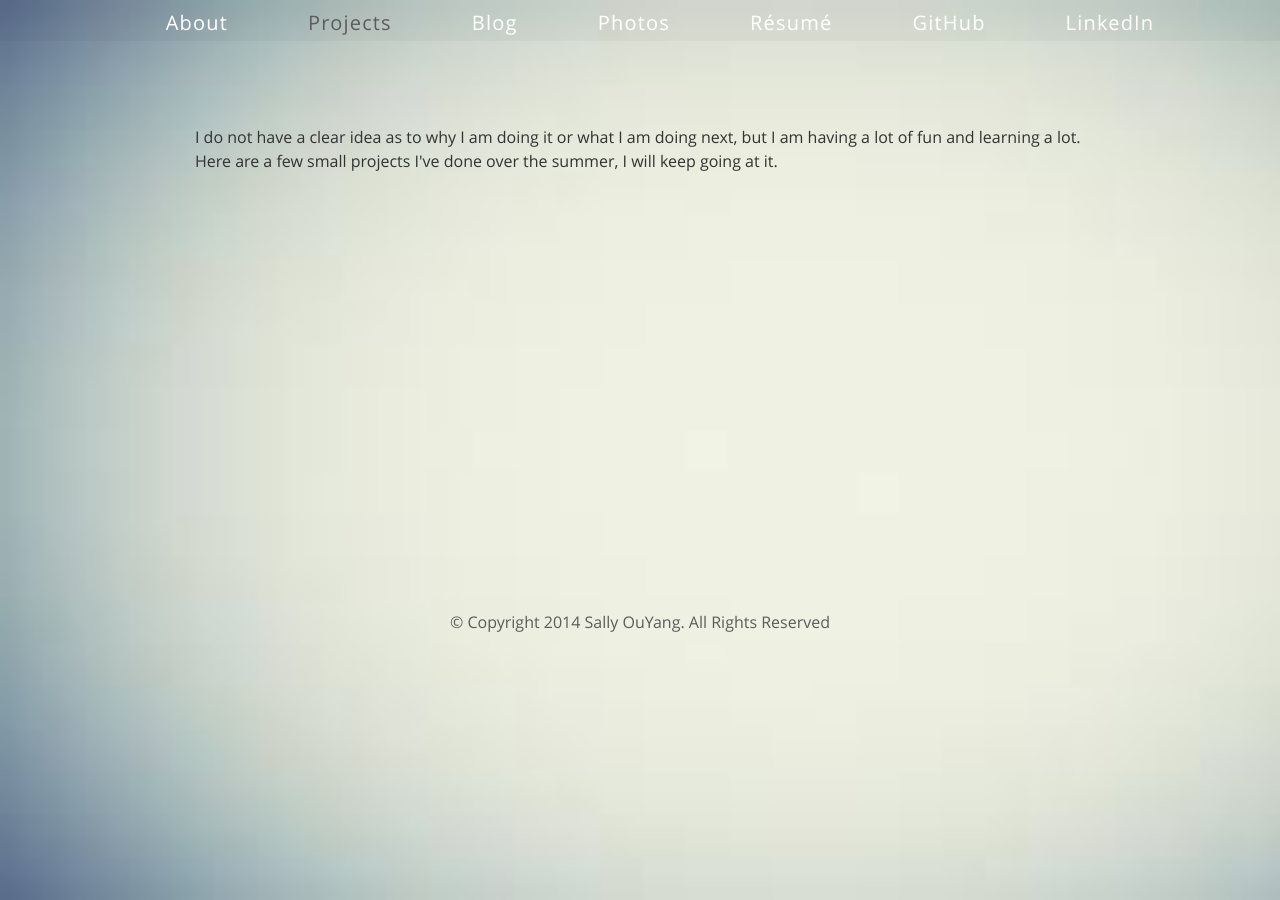
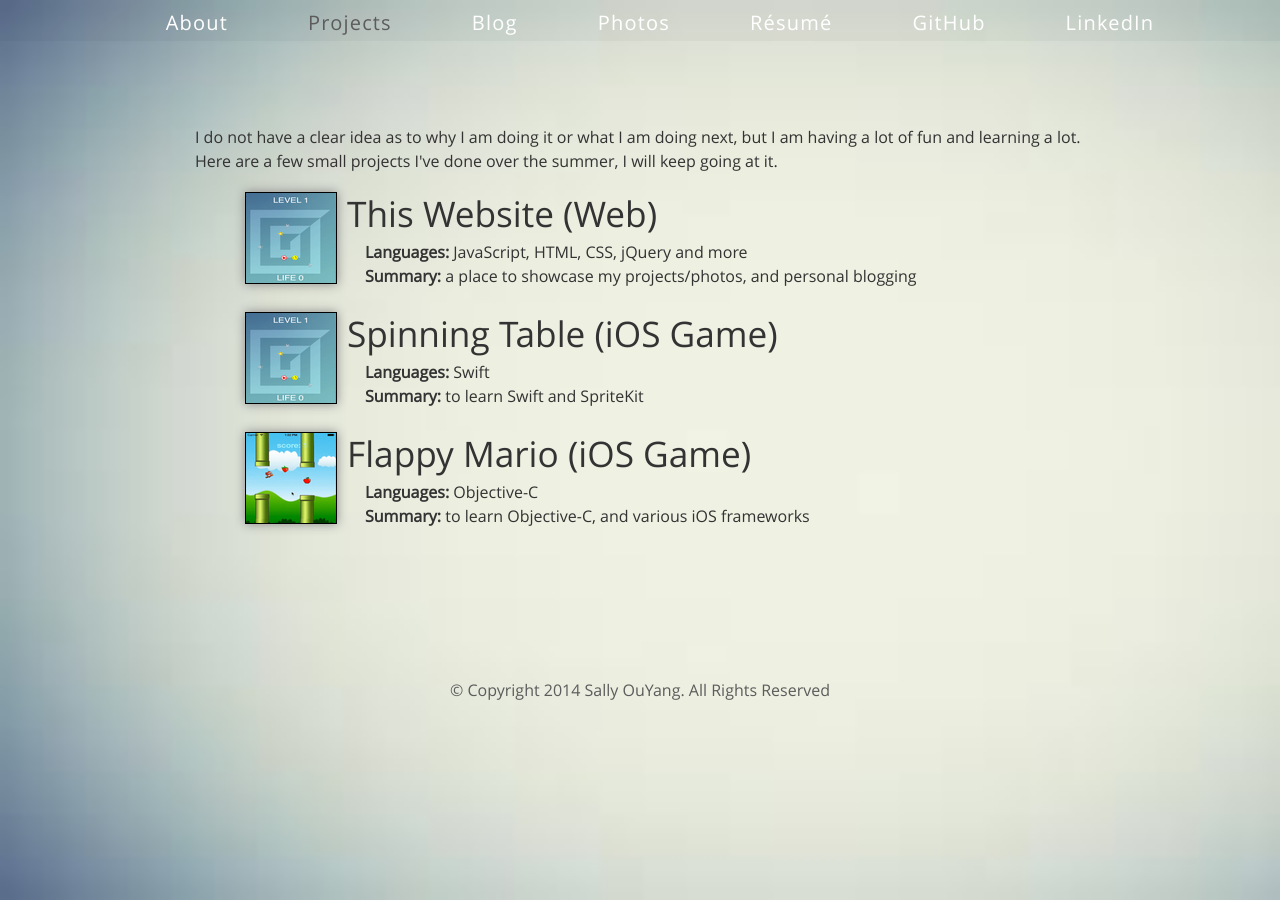
Before and after one commit to lewiscowper/Sally-Yang-Jing-Ou.github.io, a Jekyll site: the page projects/index.html, which Jekyll copies as it is, in a window 1280 px wide. Built offline with Jekyll 4.4.1, drawn with Linux system fonts in a browser that asks for light colours; nearby versions of some CDN libraries; Markdown is read by kramdown in place of the engine named in the settings.

Commit message:
Project index

```diff
--- a/projects/index.html
+++ b/projects/index.html
@@ -1,26 +1,112 @@
----
-layout: base
-projects: selected
-title: Projects
-description: A listing of some of Sally OuYang's side projects.
-og_type: article
----
+<!DOCTYPE HTML PUBLIC "-//W3C//DTD HTML 4.01//EN" "http://www.w3.org/TR/html4/strict.dtd">
+<html lang="en">
+    <head>
+	<meta http-equiv="Content-Type" content="text/html;charset=utf-8" >
+<meta name="viewport" content="width=device-width, minimum-scale=1.0, maximum-scale=1.0" />
+<meta name="description" content="A listing of some of Sally OuYang's side projects.">
+<meta property="og:title" content="Projects" >
+<meta property="og:type" content="article" >
+<meta property="og:url" content="http://www.sallysally.ca/projects/index.html">
+<meta property="og:site_name" content="Sally Sally dot ca">
+<meta property="og:description" content="A listing of some of Sally OuYang's side projects.">
+<link rel="stylesheet" type="text/css" href="/css/site.css" >
+<title>Projects - Sally OuYang</title>
+<!-- image at the tab -->
+<link rel="shortcut icon" href="/favicon.ico" />
+<script src="http://ajax.googleapis.com/ajax/libs/jquery/1.6.1/jquery.min.js" type="text/javascript"></script>
+<script type="text/javascript">
+    if (typeof jQuery == 'undefined')
+    {
+        document.write(decodeURIComponent("%3Cscript src='/js/jquery-1.6.1.min.js' type='text/javascript'%3E%3C/script%3E"));
+    }
+</script>
 
-I do not have a clear idea as to why I am doing it or what I am doing next, but I am having a lot of fun and learning a lot. Here are a few small projects I've done over the summer, I will keep going at it.
+<script type="text/javascript">
+
+    var _gaq = _gaq || [];
+    _gaq.push(['_setAccount', 'UA-53732600-1']);
+    _gaq.push(['_trackPageview']);
+
+    (function() {
+    var ga = document.createElement('script'); ga.type = 'text/javascript'; ga.async = true;
+    ga.src = ('https:' == document.location.protocol ? 'https://ssl' : 'http://www') + '.google-analytics.com/ga.js';
+    var s = document.getElementsByTagName('script')[0]; s.parentNode.insertBefore(ga, s);
+    })();
+
+</script>
+
+    <!--not common across all pages-->
+    <link rel="stylesheet" type="text/css" href="/css/syntax.css" >
+</head>
+    <body class="main-background2">
+        <div id="nav">
+	<ul>
+    	<li><a class=" nav-link" href="/">About</a></li>
+   		<li><a class="selected nav-link" href="/projects/">Projects</a></li>
+    	<li><a class=" nav-link" href="/blog/">Blog</a></li>
+    	<li><a class="nav-link" href="http://photos.sallysally.ca">Photos</a></li>
+    	<li><a class="nav-link" href="/files/resume.pdf">Résumé</a></li>
+    	<li><a class="nav-link" href="https://github.com/Sally-Yang-Jing-Ou">GitHub</a></li>
+    	<li><a class="nav-link" href="https://www.linkedin.com/in/sallyouyang">LinkedIn</a></li>
+    </ul>
+</div>
+
+        <div id="content" class="grid grid-16" style="background-color:rgba(255, 255, 255, 0); clear:both;">
+            <div id="content-padding">
+                I do not have a clear idea as to why I am doing it or what I am doing next, but I am having a lot of fun and learning a lot. Here are a few small projects I've done over the summer, I will keep going at it.
 
 <div class="blockylist bigblockylist">
     <ul>
-        {% for page in site.pages %}
-            {% if page.is_project %}
+
+
+
+
+
+
+
+
+
+
+
+
                 <li class="test">
-                <a href="{{ page.url }}">
-                        <img src="{{ page.thumbnail }}" class="project_thumbnail">
-                        <h1>{{ page.title }}</h1>
-                        <div><strong>Languages: </strong>{{ page.languages }}</div>
-                        <div><strong>Summary: </strong>{{ page.summary }}</div>
+                <a href="/projects/personal-website/">
+                        <img src="/img/projects/Spinning-Table/thumb.jpg" class="project_thumbnail">
+                        <h1>This Website (Web)</h1>
+                        <div><strong>Languages: </strong>JavaScript, HTML, CSS, jQuery and more</div>
+                        <div><strong>Summary: </strong>a place to showcase my projects/photos, and personal blogging</div>
                 </a>
                 </li>
-            {% endif %}
-        {% endfor %}
+
+
+
+                <li class="test">
+                <a href="/projects/spinning-table/">
+                        <img src="/img/projects/Spinning-Table/thumb.jpg" class="project_thumbnail">
+                        <h1>Spinning Table (iOS Game)</h1>
+                        <div><strong>Languages: </strong>Swift</div>
+                        <div><strong>Summary: </strong>to learn Swift and SpriteKit</div>
+                </a>
+                </li>
+
+
+
+                <li class="test">
+                <a href="/projects/flappy-mario/">
+                        <img src="/img/projects/Flappy-Mario/thumb.jpg" class="project_thumbnail">
+                        <h1>Flappy Mario (iOS Game)</h1>
+                        <div><strong>Languages: </strong>Objective-C</div>
+                        <div><strong>Summary: </strong>to learn Objective-C, and various iOS frameworks</div>
+                </a>
+                </li>
+
+
     </ul>
 </div>
+
+            </div>
+        </div>
+        <div id="footer">&copy; Copyright 2014 Sally OuYang. All Rights Reserved</div>
+    </script>
+    </body>
+</html>
```
